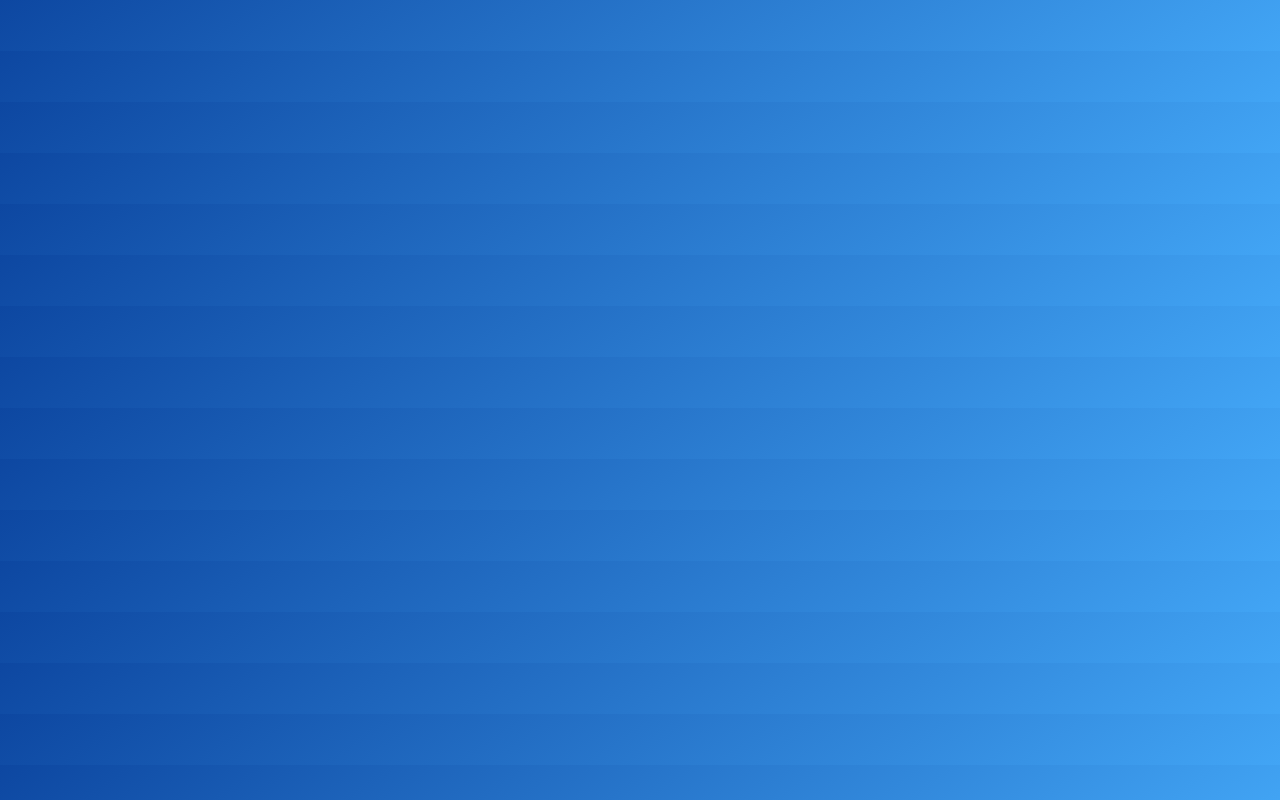
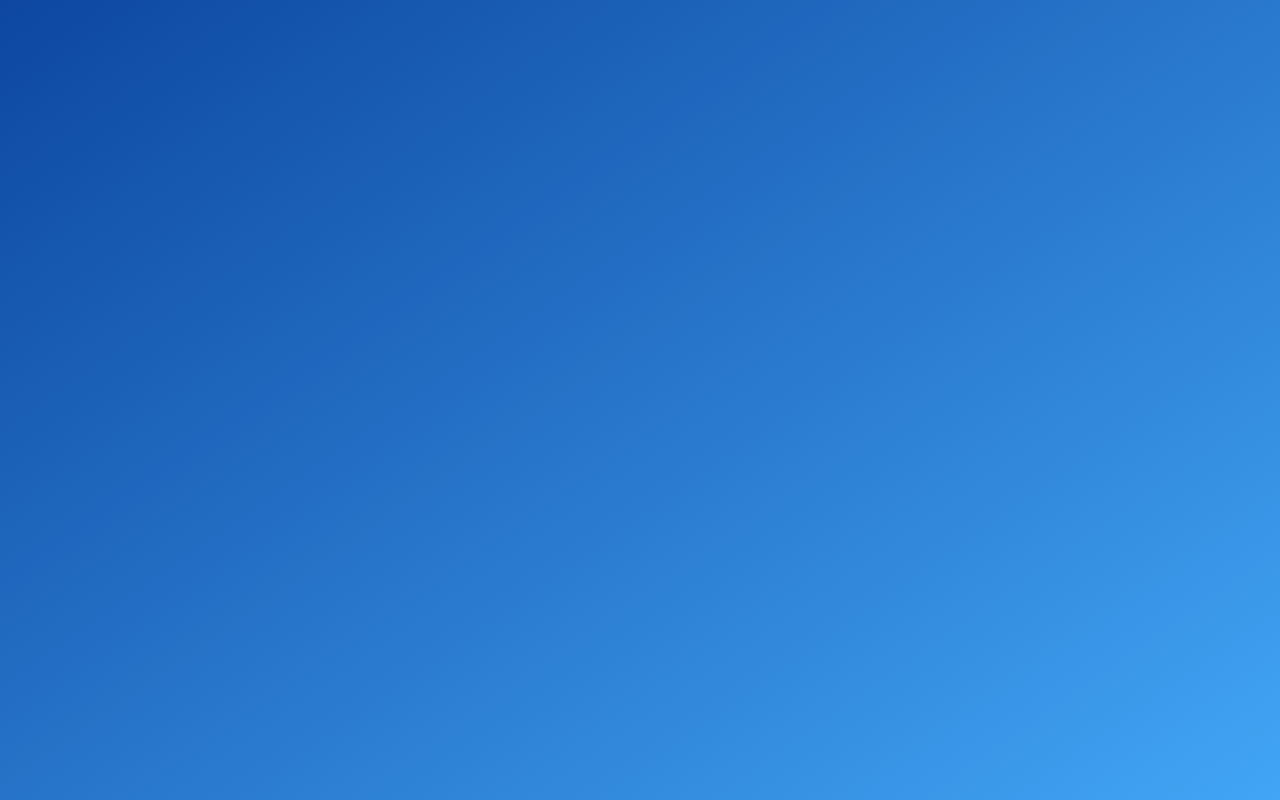
Before and after one commit to kazu80/angular5-metronome, an Angular app: page / in a window 1280 px wide. Built offline with nearby package versions, Linux system fonts and the light colour scheme.

Commit message:
voice changer components - css

```diff
--- a/src/styles.css
+++ b/src/styles.css
@@ -1,4 +1,8 @@
 /* You can add global styles to this file, and also import other style files */
+html, body {
+    height : 100%;
+}
+
 body {
     background-color : #1976d2;
     background       : linear-gradient(145deg, #0d47a1, #42a5f5);
```
